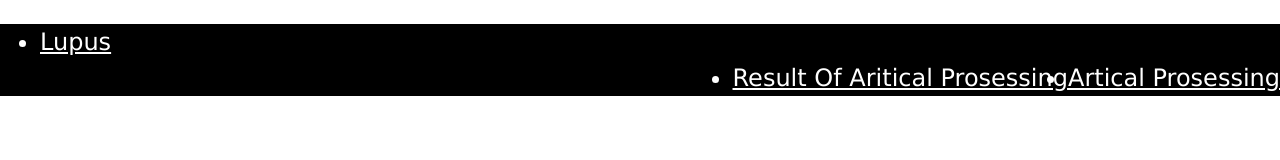
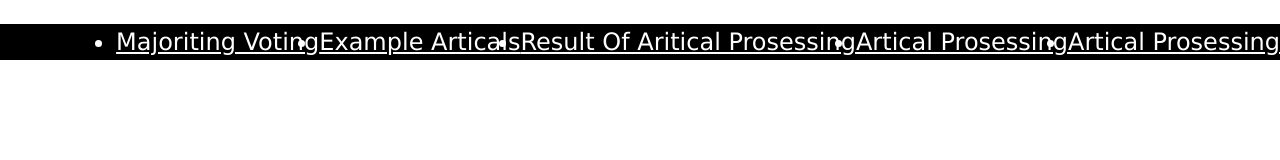
Before and after one commit to Xuanmengcai/Artical_Prosessing.github.io, a plain HTML site: page Artical_Prosessing.html in a window 1280 px wide. Drawn offline with nearby package versions, Linux system fonts and the light colour scheme.

Commit message:
Update Artical_Prosessing.html

```diff
--- a/Artical_Prosessing.html
+++ b/Artical_Prosessing.html
@@ -7,9 +7,11 @@
 <div class="w3-light-grey">
 
 <ul class="w3-navbar w3-black w3-xlarge w3-top">
-  <li><a href="index.html">Lupus</a></li>
+  <li style="float:right"><a href="index.html">Artical Prosessing</a></li>
   <li style="float:right"><a href="Artical Prosessing.html">Artical Prosessing</a></li>
   <li style="float:right"><a href="Result Of Artical Prosessing">Result Of Aritical Prosessing</a></li>
+  <li style="float:right"><a href="Example Articals">Example Articals</a></li>
+  <li style="float:right"><a href="Example Articals">Majoriting Voting</a></li>
 </ul>
 
 <div style="margin-left:40px; margin-top:50px">
```
